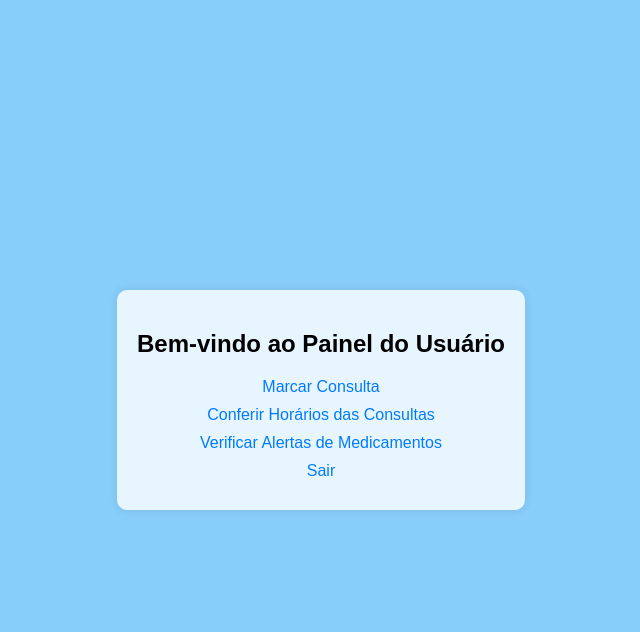
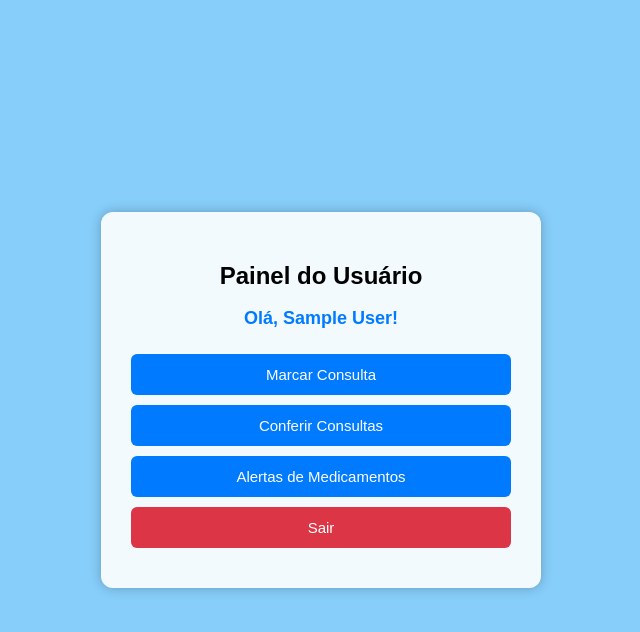
Before and after one commit to Fg593376455/Site_SUS, a PHP site: page /dashboard_user.php in a window 1280 px wide. Shown: the top 632 px of the page, without its empty margins (319-959 px from the left). Run offline with PHP 8.4, Linux system fonts and the light colour scheme; the visitor is signed in with stand-in values (Sample User, id 1); tables that the repository leaves empty or names only in its code hold one stand-in row (values such as "Sample post").

Commit message:
dashboard_user.php

```diff
--- a/dashboard_user.php
+++ b/dashboard_user.php
@@ -2,18 +2,31 @@
 session_start();
 include('db.php');
 
-// Verifica se o usuário está logado
-if(!isset($_SESSION['user_id'])) {
+// Verifica login
+if (!isset($_SESSION['user_id'])) {
     header("Location: index.php");
-    exit(); // Garante que o script PHP não continue executando após redirecionar
+    exit();
 }
 
 $user_id = $_SESSION['user_id'];
 
+// Busca informações do usuário
+$stmt = $conn->prepare("SELECT name FROM users WHERE id = ?");
+$stmt->bind_param("i", $user_id);
+$stmt->execute();
+$result = $stmt->get_result();
 
+if ($result->num_rows == 0) {
+    // Se o usuário não existe mais
+    header("Location: logout.php");
+    exit();
+}
 
-// Fecha a declaração e a conexão
+$user = $result->fetch_assoc();
+$name = $user['name'];
 
+$stmt->close();
+$conn->close();
 ?>
 <!DOCTYPE html>
 <html lang="pt-br">
@@ -24,43 +37,73 @@ $user_id = $_SESSION['user_id'];
         body {
             margin: 0;
             padding: 0;
+            background-color: #87CEFA;
             font-family: Arial, sans-serif;
-            background-color: #87CEFA; /* Azul celeste brilhante */
+            height: 100vh;
             display: flex;
             justify-content: center;
             align-items: center;
-            height: 100vh;
         }
+
         .panel-container {
-            background-color: rgba(255, 255, 255, 0.8);
-            padding: 20px;
-            border-radius: 10px;
-            box-shadow: 0 0 10px rgba(0, 0, 0, 0.1);
+            background: rgba(255,255,255,0.9);
+            padding: 30px;
+            width: 380px;
+            border-radius: 12px;
+            box-shadow: 0 0 12px rgba(0,0,0,0.25);
             text-align: center;
         }
-        .panel-container h2 {
-            margin-bottom: 20px;
+
+        h2 {
+            margin-bottom: 15px;
         }
-        .panel-container p {
+
+        .welcome {
+            font-size: 18px;
+            font-weight: bold;
+            margin-bottom: 25px;
+            color: #007BFF;
+        }
+
+        .btn {
+            display: block;
+            padding: 12px;
             margin: 10px 0;
+            background: #007BFF;
+            color: white;
+            text-decoration: none;
+            border-radius: 6px;
+            font-size: 15px;
+            transition: 0.2s;
         }
-        .panel-container a {
-            color: #007BFF;
-            text-decoration: none;
+
+        .btn:hover {
+            background: #0056b3;
         }
-        .panel-container a:hover {
-            text-decoration: underline;
+
+        .logout {
+            background: #dc3545;
+        }
+
+        .logout:hover {
+            background: #bd2130;
         }
     </style>
 </head>
 <body>
+
     <div class="panel-container">
-        <h2>Bem-vindo ao Painel do Usuário</h2>
-        <p><a href="mark_appointment.php">Marcar Consulta</a></p>
-        <p><a href="appointments.php">Conferir Horários das Consultas</a></p>
-        <p><a href="alert.php">Verificar Alertas de Medicamentos</a></p>
 
-        <p><a href="logout.php">Sair</a></p>
+        <h2>Painel do Usuário</h2>
+        <p class="welcome">Olá, <strong><?= htmlspecialchars($name) ?></strong>!</p>
+
+        <a href="mark_appointment.php" class="btn">Marcar Consulta</a>
+        <a href="appointments.php" class="btn">Conferir Consultas</a>
+        <a href="alert.php" class="btn">Alertas de Medicamentos</a>
+
+        <a href="logout.php" class="btn logout">Sair</a>
+
     </div>
+
 </body>
 </html>
```
